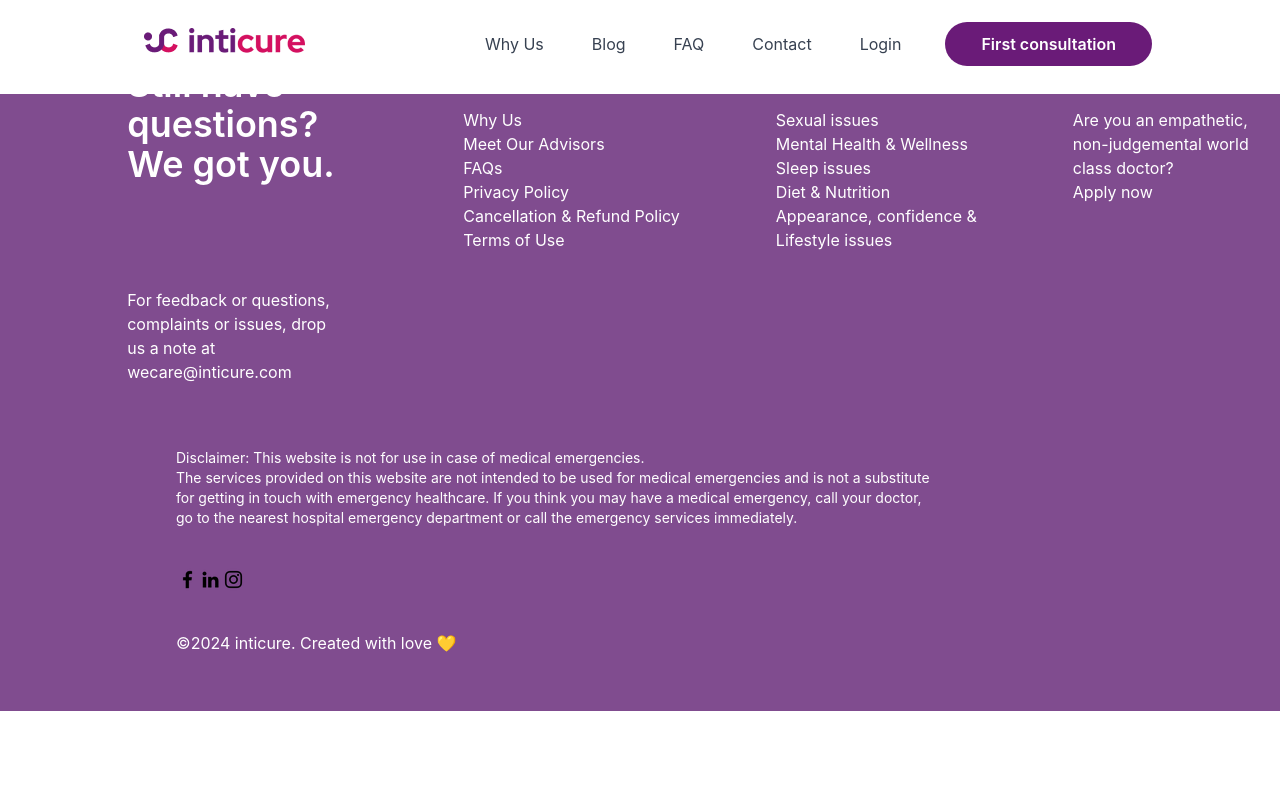
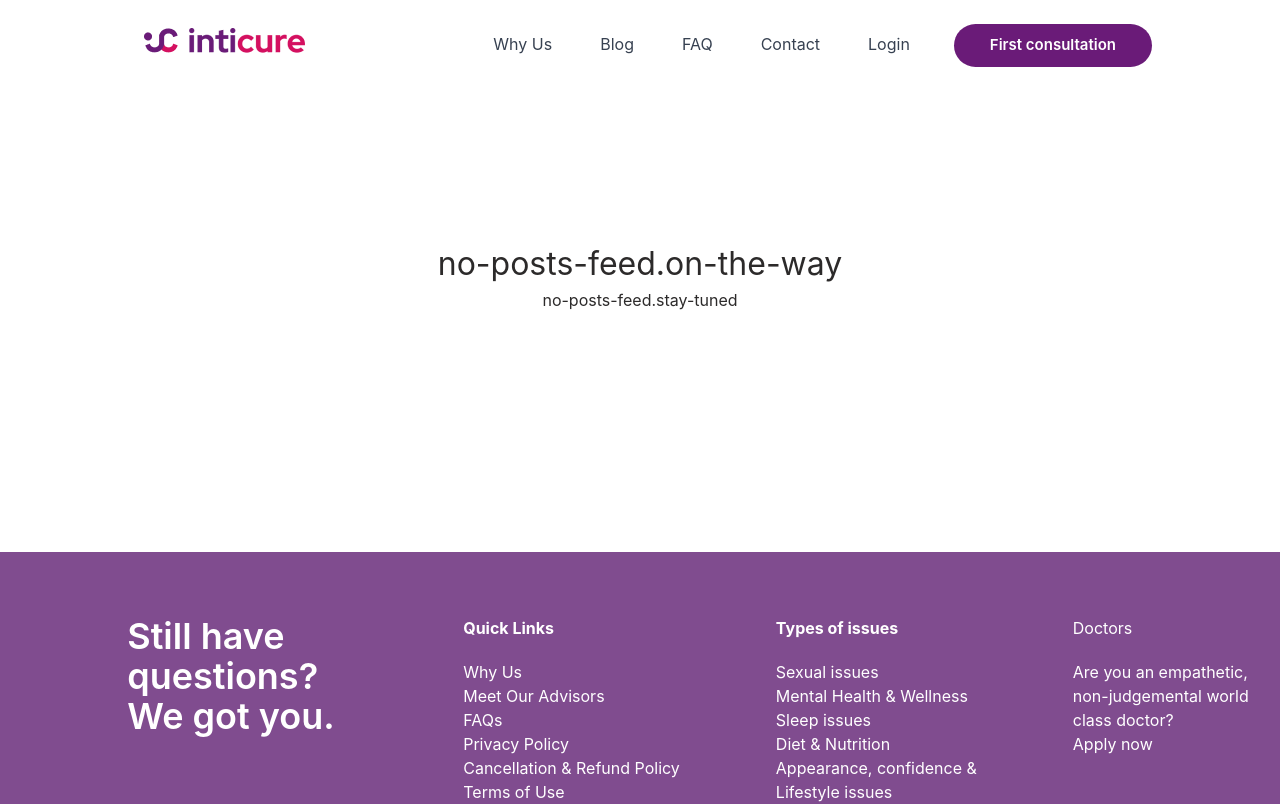
Before and after one commit to AbdulSamad52556/Inticure_home, a React (Vite) app: page /blog in a window 1280 px wide. Shown: the top 804 px of the page. Built offline with nearby package versions, Linux system fonts and the light colour scheme.

Commit message:
contact_finished

```diff
--- a/src/App.jsx
+++ b/src/App.jsx
@@ -8,6 +8,7 @@ import './index.css';  // Import the CSS styles here
 import Footer from "./components/common/Footer";
 import Faq from "./components/faq/faq";
 import Contact from "./components/contact/contact";
+import Blog from "./components/blog/blog";
 
 function App() {
   const location = useLocation();
@@ -22,6 +23,7 @@ function App() {
             <Route path="/whyus" element={<Whyus />} />
             <Route path="/faq" element={<Faq />} />
             <Route path="/contact" element={<Contact />} />
+            <Route path="/blog" element={<Blog />} />
           </Routes>
         </CSSTransition>
       </TransitionGroup>
--- /dev/null
+++ b/src/components/blog/blog.jsx
@@ -0,0 +1,14 @@
+import React from 'react'
+
+const Blog = () => {
+  return (
+    <div>
+      <div className='p-60 text-[32px] text-center text-[#2C2A2A]'>
+        <h1>no-posts-feed.on-the-way</h1>
+        <p className='text-[16px] text-center text-[#2C2A2A]'>no-posts-feed.stay-tuned</p>
+      </div>
+    </div>
+  )
+}
+
+export default Blog
--- a/src/components/common/Header.jsx
+++ b/src/components/common/Header.jsx
@@ -1,10 +1,10 @@
 import React from "react";
 import "../global.css";
 import image from "/logo.jpg";
-import { useLocation } from "react-router-dom"; // Import the useLocation hook
+import { useLocation } from "react-router-dom";
 
 const Header = () => {
-  const location = useLocation(); // Get the current URL path
+  const location = useLocation();
 
   return (
     <div className="w-full flex px-32 py-7 fixed bg-white z-20">
@@ -15,10 +15,9 @@ const Header = () => {
         <div className="flex gap-10">
           <div className="flex justify-around gap-12 p-1 text-gray-700 text-l">
             <a href="/whyus">
-              {/* <div className="underline-animation2 cursor-pointer"> */}
               <div
-                className={`underline-animation2 cursor-pointer ${
-                  location.pathname === "/whyus" ? "text-blue-500" : ""
+                className={`underline-animation2 cursor-pointer${
+                  location.pathname === "/whyus" ? "" : ""
                 }`}
               >
                 <p className="text-center">Why Us</p>
@@ -53,7 +52,7 @@ const Header = () => {
             rel="noopener noreferrer"
           >
             <div className="mt-1">
-              <button className="bg-custom-color text-white font-semibold py-2.5 px-9 -mt-3 rounded-3xl hover:bg-hover-color transition-all duration-200 ease-in-out">
+              <button className="bg-custom-color text-white text-[10px] md:text-[15px] lg:font-semibold py-2.5 px-9 -mt-3 rounded-3xl hover:bg-hover-color transition-all duration-200 ease-in-out">
                 First consultation
               </button>
             </div>
```
